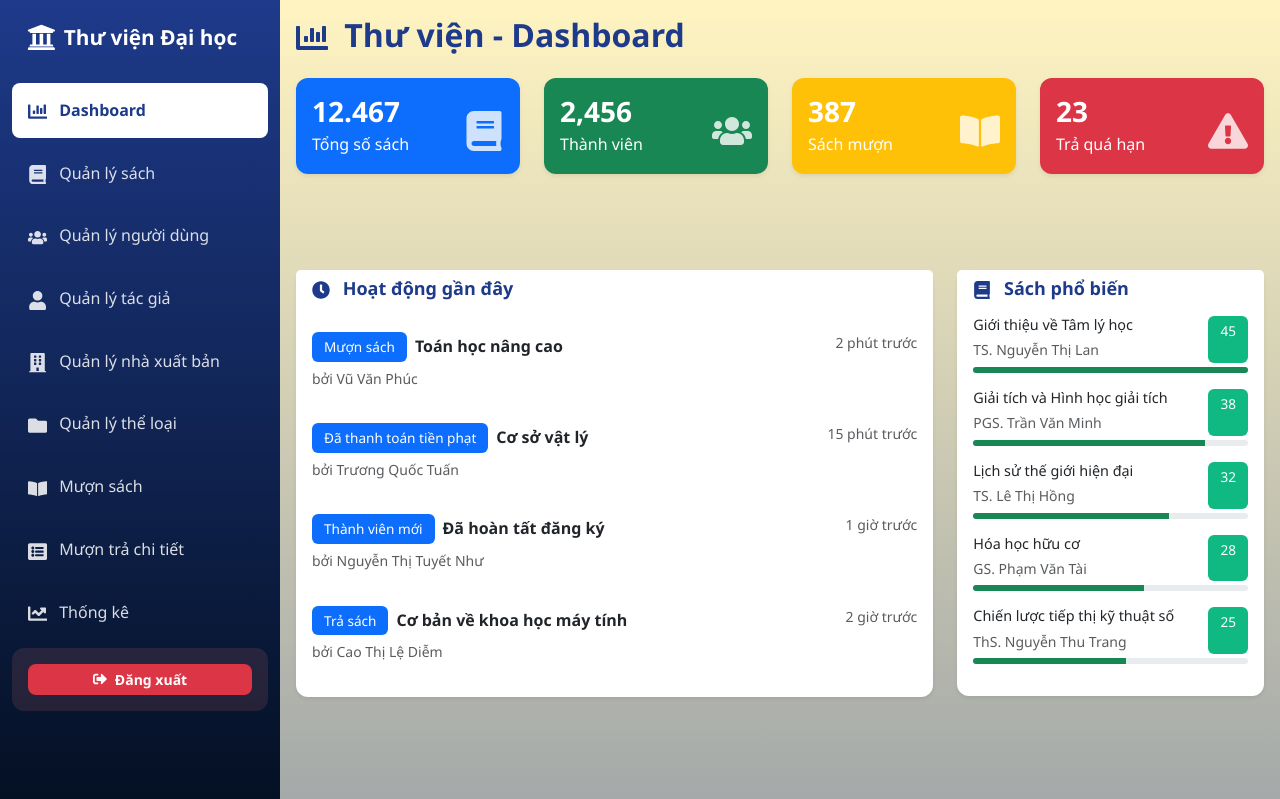
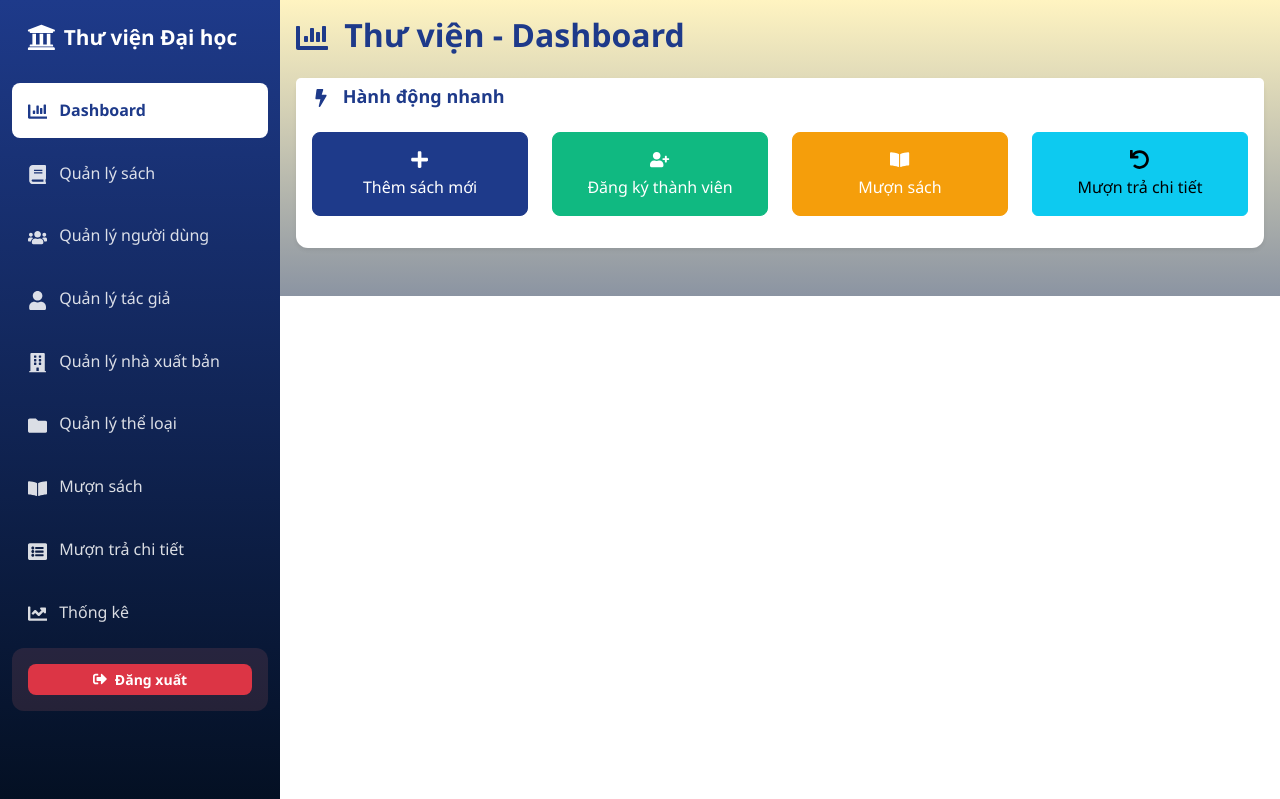
Before and after one commit to Phucvv04/pro-library-university, a React (Create React App) app in the folder project/: page /admin in a window 1280 px wide. Shown: the top 799 px of the page. Built offline with nearby package versions, Linux system fonts and the light colour scheme.

Commit message:
sửa login theo vaiTro

```diff
--- a/project/public/index.html
+++ b/project/public/index.html
@@ -4,7 +4,7 @@
     <meta charset="utf-8" />
     <meta name="viewport" content="width=device-width, initial-scale=1" />
     <title>Hệ thống quản lý thư viện</title>
-    <link rel="icon" type="image/png" href="images/library.png" />
+    <link rel="icon" type="image/png" href="%PUBLIC_URL%/images/library.png" />
   </head>
   <body>
     <div id="root"></div>
--- a/project/src/App.jsx
+++ b/project/src/App.jsx
@@ -7,7 +7,6 @@ import {
 import "bootstrap/dist/css/bootstrap.min.css";
 import "./App.css";
 import "./nav.css";
-/* Toastify */
 import { ToastContainer } from "react-toastify";
 import "react-toastify/dist/ReactToastify.css";
 
@@ -37,6 +36,9 @@ import Guide from "./pages/client/pages/Guide.jsx";
 import News from "./pages/client/pages/News.jsx";
 import Account from "./pages/client/pages/Account.jsx";
 
+/* ProtectedRoute */
+import ProtectedRoute from "./pages/auth/ProtectedRoute.jsx";
+
 function App() {
   return (
     <>
@@ -47,7 +49,7 @@ function App() {
 
           {/* Client Routes */}
           <Route path="/client" element={<ClientLayout />}>
-            <Route index element={<Home />} /> {/* /client */}
+            <Route index element={<Home />} />
             <Route path="borrow-return" element={<BorrowReturn />} />
             <Route path="guide" element={<Guide />} />
             <Route path="news" element={<News />} />
@@ -56,9 +58,19 @@ function App() {
 
           {/* Admin Routes */}
           <Route path="/admin" element={<AdminLayout />}>
-            <Route index element={<Dashboard />} /> {/* /admin */}
+            <Route index element={<Dashboard />} />
             <Route path="books" element={<Books />} />
-            <Route path="members" element={<Members />} />
+
+            {/* Chỉ Admin được quyền vào Members */}
+            <Route
+              path="members"
+              element={
+                <ProtectedRoute allowedRoles={["Quản lý"]}>
+                  <Members />
+                </ProtectedRoute>
+              }
+            />
+
             <Route path="authors" element={<Authors />} />
             <Route path="publishers" element={<Publishers />} />
             <Route path="categories" element={<Categories />} />
@@ -67,7 +79,7 @@ function App() {
             <Route path="statistics" element={<Statistics />} />
           </Route>
 
-          {/* Auth Routes (bên ngoài AdminLayout nếu muốn login/register riêng) */}
+          {/* Auth Routes */}
           <Route path="/login" element={<Login />} />
           <Route path="/register" element={<Register />} />
         </Routes>
--- a/project/src/components/forms/member/UpdateMemberForm.jsx
+++ b/project/src/components/forms/member/UpdateMemberForm.jsx
@@ -71,9 +71,9 @@ const UpdateMemberForm = ({ member, onSave, onClose }) => {
                 value={formData.vaiTro || ""}
                 onChange={handleChange}
               >
-                <option value="Sinh viên">Sinh viên</option>
-                <option value="Giảng viên">Giảng viên</option>
+                <option value="Độc giả">Độc giả</option>
                 <option value="Thủ thư">Thủ thư</option>
+                <option value="Quản lý">Quản lý</option>
               </select>
             </div>
             <div className="col-md-4">
--- a/project/src/layouts/AdminLayout.jsx
+++ b/project/src/layouts/AdminLayout.jsx
@@ -1,13 +1,13 @@
 import React from "react";
-import { Outlet } from "react-router-dom"; // 👈 phải import Outlet
+import { Outlet } from "react-router-dom";
 import Navigation from "../pages/admin/Navigation";
 
 const AdminLayout = () => {
   return (
     <div className="admin-layout d-flex">
-      <Navigation /> {/* Sidebar hoặc menu admin */}
+      <Navigation />
       <div className="main-content p-3 flex-grow-1">
-        <Outlet /> {/*  chỗ này render các trang con */}
+        <Outlet />
       </div>
     </div>
   );
--- a/project/src/pages/admin/Dashboard.jsx
+++ b/project/src/pages/admin/Dashboard.jsx
@@ -1,10 +1,6 @@
 import { Link } from "react-router-dom";
 import {
-  FaBook,
-  FaUsers,
   FaBookOpen,
-  FaExclamationTriangle,
-  FaClock,
   FaPlus,
   FaUserPlus,
   FaUndo,
@@ -13,84 +9,6 @@ import {
 } from "react-icons/fa";
 
 const Dashboard = () => {
-  const stats = [
-    {
-      title: "Tổng số sách",
-      count: "12.467",
-      icon: <FaBook />,
-      color: "primary",
-    },
-    {
-      title: "Thành viên",
-      count: "2,456",
-      icon: <FaUsers />,
-      color: "success",
-    },
-    {
-      title: "Sách mượn",
-      count: "387",
-      icon: <FaBookOpen />,
-      color: "warning",
-    },
-    {
-      title: "Trả quá hạn",
-      count: "23",
-      icon: <FaExclamationTriangle />,
-      color: "danger",
-    },
-  ];
-
-  const recentActivities = [
-    {
-      action: "Mượn sách",
-      item: "Toán học nâng cao",
-      member: "Vũ Văn Phúc",
-      time: "2 phút trước",
-    },
-    {
-      action: "Đã thanh toán tiền phạt",
-      item: "Cơ sở vật lý",
-      member: "Trương Quốc Tuấn",
-      time: "15 phút trước",
-    },
-    {
-      action: "Thành viên mới",
-      item: "Đã hoàn tất đăng ký",
-      member: "Nguyễn Thị Tuyết Như",
-      time: "1 giờ trước",
-    },
-    {
-      action: "Trả sách",
-      item: "Cơ bản về khoa học máy tính",
-      member: "Cao Thị Lệ Diễm",
-      time: "2 giờ trước",
-    },
-  ];
-
-  const popularBooks = [
-    {
-      title: "Giới thiệu về Tâm lý học",
-      author: "TS. Nguyễn Thị Lan",
-      borrowed: 45,
-    },
-    {
-      title: "Giải tích và Hình học giải tích",
-      author: "PGS. Trần Văn Minh",
-      borrowed: 38,
-    },
-    {
-      title: "Lịch sử thế giới hiện đại",
-      author: "TS. Lê Thị Hồng",
-      borrowed: 32,
-    },
-    { title: "Hóa học hữu cơ", author: "GS. Phạm Văn Tài", borrowed: 28 },
-    {
-      title: "Chiến lược tiếp thị kỹ thuật số",
-      author: "ThS. Nguyễn Thu Trang",
-      borrowed: 25,
-    },
-  ];
-
   return (
     <div className="dashboard">
       <div className="mb-4">
@@ -99,106 +17,6 @@ const Dashboard = () => {
         </h1>
       </div>
 
-      {/* Hàng 1: Thống kê nhanh */}
-      <div className="row mb-5">
-        {stats.map((stat, index) => (
-          <div className="col-lg-3 col-md-6 mb-3" key={index}>
-            <div
-              className={`card shadow-sm border-0 bg-${stat.color} text-white`}
-            >
-              <div className="card-body d-flex justify-content-between align-items-center">
-                <div>
-                  <h3 className="fw-bold mb-1">{stat.count}</h3>
-                  <p className="mb-0">{stat.title}</p>
-                </div>
-                <div style={{ fontSize: "2.5rem", opacity: 0.8 }}>
-                  {stat.icon}
-                </div>
-              </div>
-            </div>
-          </div>
-        ))}
-      </div>
-
-      {/* Hàng 2: Nội dung chính */}
-      <div className="row mb-5">
-        {/* Hoạt động gần đây */}
-        <div className="col-lg-8 mb-4">
-          <div className="card shadow-sm border-0">
-            <div className="card-header bg-white border-bottom-0 pb-0">
-              <h5
-                className="card-title fw-bold"
-                style={{ color: "var(--primary-blue)" }}
-              >
-                <FaClock style={{ marginRight: "8px" }} /> Hoạt động gần đây
-              </h5>
-            </div>
-            <div className="card-body pt-2">
-              <div className="list-group list-group-flush">
-                {recentActivities.map((activity, index) => (
-                  <div
-                    className="list-group-item border-0 px-0 py-3"
-                    key={index}
-                  >
-                    <div className="d-flex justify-content-between align-items-start">
-                      <div className="flex-grow-1">
-                        <div className="d-flex align-items-center mb-1">
-                          <span className="badge bg-primary me-2">
-                            {activity.action}
-                          </span>
-                          <strong>{activity.item}</strong>
-                        </div>
-                        <small className="text-muted">
-                          bởi {activity.member}
-                        </small>
-                      </div>
-                      <small className="text-muted">{activity.time}</small>
-                    </div>
-                  </div>
-                ))}
-              </div>
-            </div>
-          </div>
-        </div>
-
-        {/* Sách phổ biến */}
-        <div className="col-lg-4 mb-4">
-          <div className="card shadow-sm border-0">
-            <div className="card-header bg-white border-bottom-0 pb-0">
-              <h5
-                className="card-title fw-bold"
-                style={{ color: "var(--primary-blue)" }}
-              >
-                <FaBook style={{ marginRight: "8px" }} /> Sách phổ biến
-              </h5>
-            </div>
-            <div className="card-body pt-2">
-              {popularBooks.map((book, index) => (
-                <div className="mb-3" key={index}>
-                  <div className="d-flex justify-content-between">
-                    <div>
-                      <h6 className="mb-1" style={{ fontSize: "0.9rem" }}>
-                        {book.title}
-                      </h6>
-                      <small className="text-muted">{book.author}</small>
-                    </div>
-                    <span className="badge bg-success">{book.borrowed}</span>
-                  </div>
-                  <div className="progress mt-1" style={{ height: "6px" }}>
-                    <div
-                      className="progress-bar bg-success"
-                      role="progressbar"
-                      style={{ width: `${(book.borrowed / 45) * 100}%` }}
-                    ></div>
-                  </div>
-                </div>
-              ))}
-            </div>
-          </div>
-        </div>
-      </div>
-
-      {/* Hàng 3: Hành động nhanh */}
       <div className="card shadow-sm border-0">
         <div className="card-header bg-white border-bottom-0 pb-0">
           <h5
--- a/project/src/pages/admin/Members.jsx
+++ b/project/src/pages/admin/Members.jsx
@@ -22,7 +22,7 @@ const Members = () => {
   const [showForm, setShowForm] = useState(false); // Thêm mới
   const [editingMember, setEditingMember] = useState(null); // Sửa
 
-  const memberRoles = ["all", "Sinh viên", "Giảng viên", "Thủ thư"];
+  const memberRoles = ["all", "Độc giả", "Thủ thư", "Quản lý"];
 
   // Gọi API lấy danh sách
   useEffect(() => {
--- /dev/null
+++ b/project/src/pages/auth/ProtectedRoute.jsx
@@ -0,0 +1,27 @@
+import { Navigate } from "react-router-dom";
+
+/**
+ * ProtectedRoute - Chặn người dùng không có quyền truy cập vào route
+ * @param {ReactNode} children - Component con
+ * @param {string[]} allowedRoles - Danh sách vai trò được phép truy cập
+ */
+const ProtectedRoute = ({ children, allowedRoles }) => {
+  const user = JSON.parse(localStorage.getItem("user"));
+
+  if (!user) {
+    // Nếu chưa đăng nhập → về trang login
+    return <Navigate to="/login" replace />;
+  }
+
+  // Kiểm tra quyền
+  const vaiTro = user.vaiTro || "";
+
+  if (!allowedRoles.includes(vaiTro)) {
+    // Nếu không đủ quyền → quay lại Dashboard
+    return <Navigate to="/admin" replace />;
+  }
+
+  return children;
+};
+
+export default ProtectedRoute;
```
Also changed, not shown: project/src/components/forms/member/AddMemberForm.jsx (+3 -4 lines), project/src/pages/admin/Navigation.jsx (+13 -2 lines), project/src/pages/auth/Login.jsx (+42 -23 lines), project/src/pages/auth/Register.jsx (+6 -10 lines).
